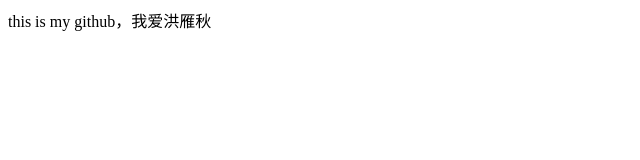
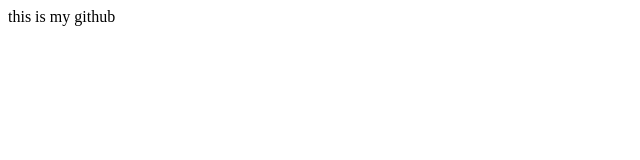
Before and after one commit to zhouxuyang/zhouxuyang.github.io, a plain HTML site: page index.html in a window 1280 px wide. Shown: the whole page, without its empty margins (0-640 px from the left). Drawn offline with Linux system fonts and the light colour scheme.

Commit message:
index page test del love

```diff
--- a/index.html
+++ b/index.html
@@ -8,6 +8,6 @@
     <title>Document</title>
 </head>
 <body>
-    this is my github，我爱洪雁秋
+    this is my github
 </body>
 </html>
```
